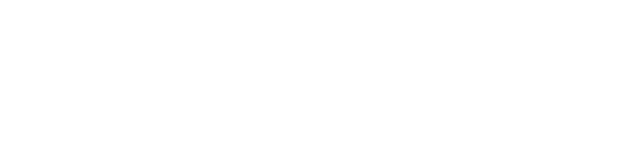
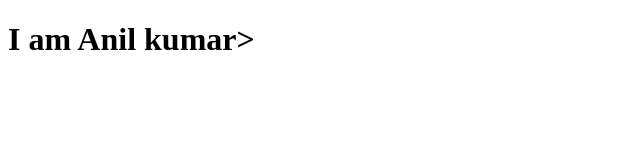
Before and after one commit to anilkumar-011/anilkumar-011.github.io, a plain HTML site: page index.html in a window 1280 px wide. Shown: the whole page, without its empty margins (0-640 px from the left). Drawn offline with Linux system fonts and the light colour scheme.

Commit message:
Update index.html

```diff
--- a/index.html
+++ b/index.html
@@ -7,6 +7,8 @@
     <title>Document</title>
 </head>
 <body>
-
+    <h1>
+        I am Anil kumar>
+     <h1>
 </body>
 </html>
```
